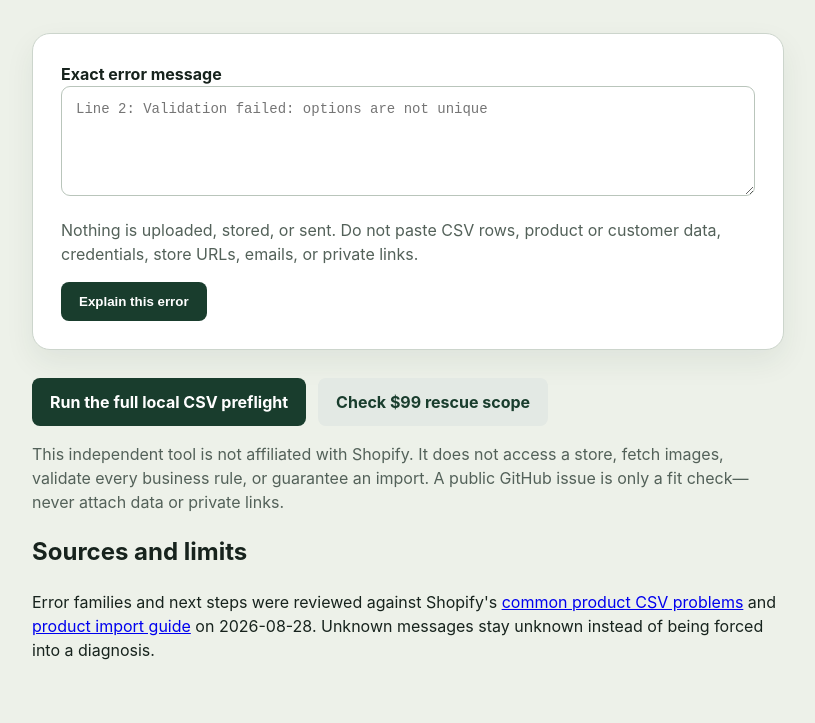
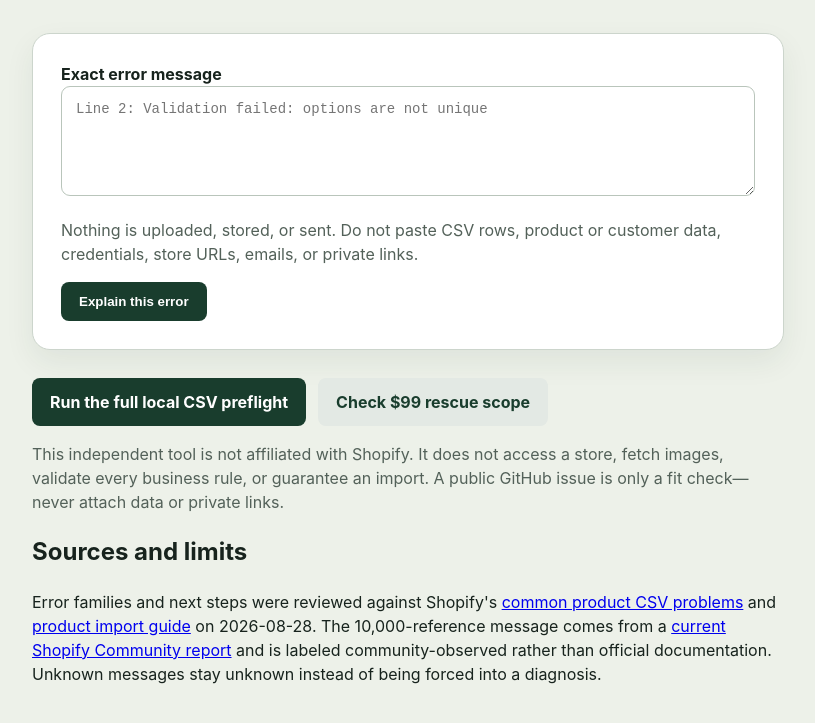
Before and after one commit to softpeanut/csv-preflight, a website with bundled scripts: page shopify-csv-error-triage.html in a window 1280 px wide. Shown: the part 379-1102 px from the top of the page, without its empty margins (232-1047 px from the left). Built offline with nearby package versions, Linux system fonts and the light colour scheme.

Commit message:
Clarify community-observed Shopify source

```diff
--- a/shopify-csv-error-triage.html
+++ b/shopify-csv-error-triage.html
@@ -55,7 +55,7 @@
     <p class="privacy">This independent tool is not affiliated with Shopify. It does not access a store, fetch images, validate every business rule, or guarantee an import. A public GitHub issue is only a fit check—never attach data or private links.</p>
 
     <h2>Sources and limits</h2>
-    <p>Error families and next steps were reviewed against Shopify's <a href="https://help.shopify.com/en/manual/products/import-export/common-import-issues">common product CSV problems</a> and <a href="https://help.shopify.com/en/manual/products/import-export/import-products">product import guide</a> on 2026-08-28. Unknown messages stay unknown instead of being forced into a diagnosis.</p>
+    <p>Error families and next steps were reviewed against Shopify's <a href="https://help.shopify.com/en/manual/products/import-export/common-import-issues">common product CSV problems</a> and <a href="https://help.shopify.com/en/manual/products/import-export/import-products">product import guide</a> on 2026-08-28. The 10,000-reference message comes from a <a href="https://community.shopify.com/t/csv-import-issue/645056">current Shopify Community report</a> and is labeled community-observed rather than official documentation. Unknown messages stay unknown instead of being forced into a diagnosis.</p>
   </main>
   <script type="module" src="shopify-error-triage-app.mjs"></script>
 </body>
```
Also changed, not shown: shopify-error-triage.test.mjs (+2 -0 lines).
